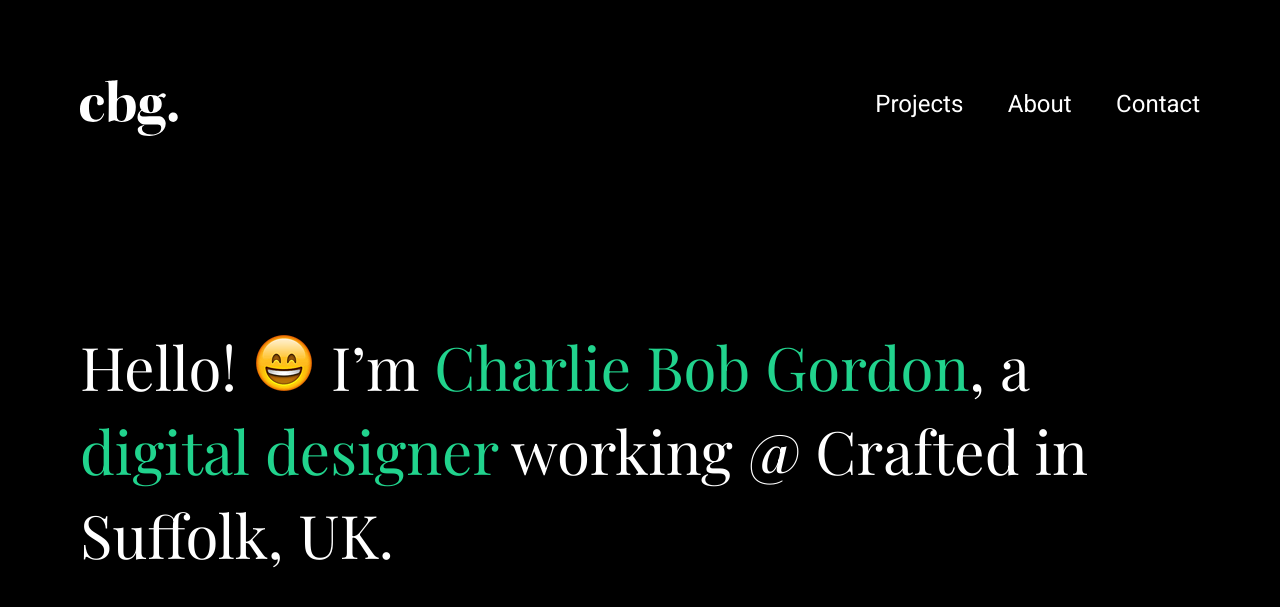
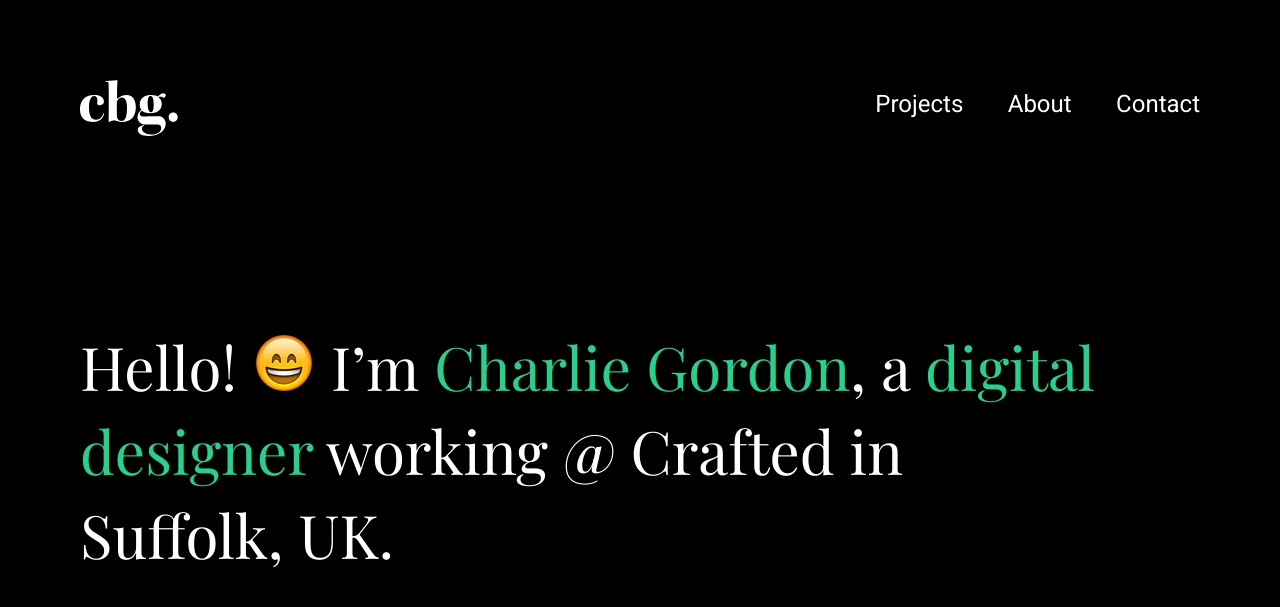
Before and after one commit to charliebobgordon/charliebobgordon.github.io, a Jekyll site: the page built from index.md, in a window 1280 px wide and 900 px high. Shown: the top 607 px of the window. Built offline with Jekyll 4.4.1, drawn with Linux system fonts in a browser that asks for light colours; nearby versions of some CDN libraries.

Commit message:
Update home.html
Testing changes

```diff
--- a/_layouts/home.html
+++ b/_layouts/home.html
@@ -22,7 +22,7 @@ name: id="home"
 
     <!-- Introduction section -->
     <div id="introduction" class="fullscreen">
-        <h1 class="strapline">Hello! <span class="emoji"></span> I’m <strong>Charlie Bob Gordon</strong>, <br>a <strong>digital designer</strong> working @ Crafted <br>in Suffolk, UK.</h1>
+        <h1 class="strapline">Hello! <span class="emoji"></span> I’m <strong>Charlie Gordon</strong>, <br>a <strong>digital designer</strong> working @ Crafted <br>in Suffolk, UK.</h1>
     </div>
 
     <!-- Background video -->
```
